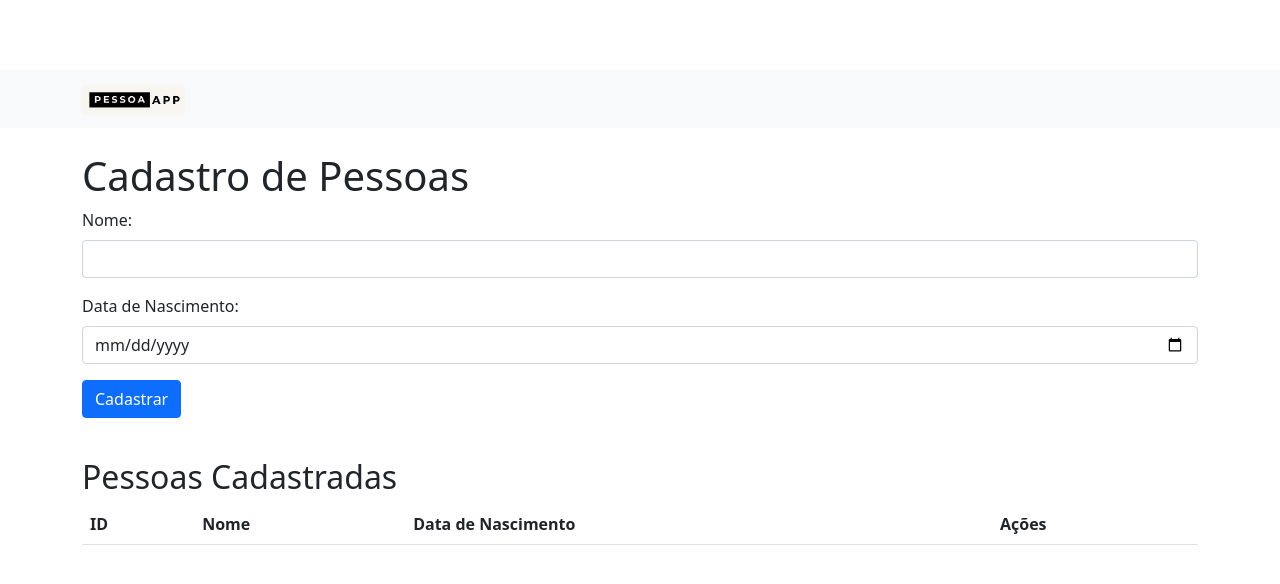
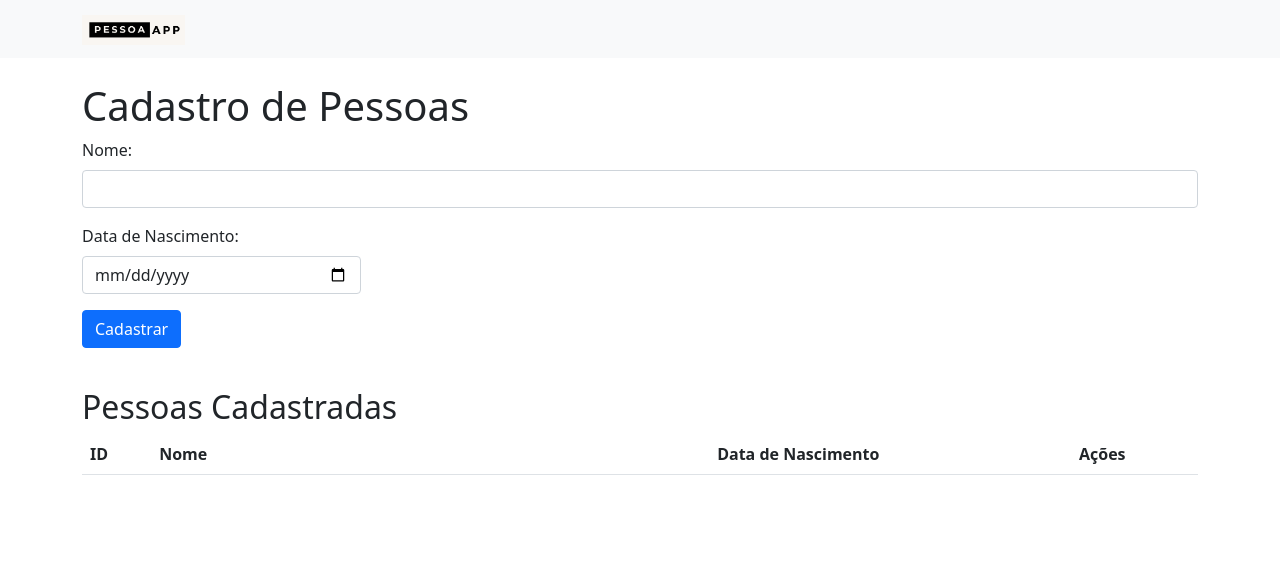
Before and after one commit to mtzimba/cadastro-pessoa-frontend, a website: page public/index.html in a window 1280 px wide. Drawn offline with nearby package versions, Linux system fonts and the light colour scheme; no server answers.

Commit message:
Ajuste no layout

```diff
--- a/public/index.html
+++ b/public/index.html
@@ -1,5 +1,6 @@
 <!DOCTYPE html>
 <html lang="en">
+
 <head>
   <meta charset="UTF-8">
   <meta name="viewport" content="width=device-width, initial-scale=1.0">
@@ -7,6 +8,7 @@
   <link rel="stylesheet" href="https://cdn.jsdelivr.net/npm/bootstrap@5.1.3/dist/css/bootstrap.min.css">
   <link rel="stylesheet" href="style.css">
 </head>
+
 <body>
   <!-- Cabeçalho -->
   <header>
@@ -36,7 +38,9 @@
         </div>
         <div class="mb-3">
           <label for="dataNascimento" class="form-label">Data de Nascimento:</label>
-          <input type="date" class="form-control" id="dataNascimento" required>
+          <div class="col-3">
+            <input type="date" class="form-control" id="dataNascimento" required>
+          </div>
         </div>
         <button type="submit" class="btn btn-primary">Cadastrar</button>
       </form>
@@ -49,7 +53,7 @@
         <thead>
           <tr>
             <th>ID</th>
-            <th>Nome</th>
+            <th class="w-50">Nome</th>
             <th>Data de Nascimento</th>
             <th>Ações</th>
           </tr>
@@ -64,4 +68,5 @@
   <script src="script.js"></script>
   <script src="https://cdnjs.cloudflare.com/ajax/libs/moment.js/2.29.1/moment.min.js"></script>
 </body>
+
 </html>
--- a/public/style.css
+++ b/public/style.css
@@ -1,7 +1,3 @@
-body {
-  padding-top: 70px;
-}
-
 #cadastroPessoa {
   margin-bottom: 40px;
 }
```
